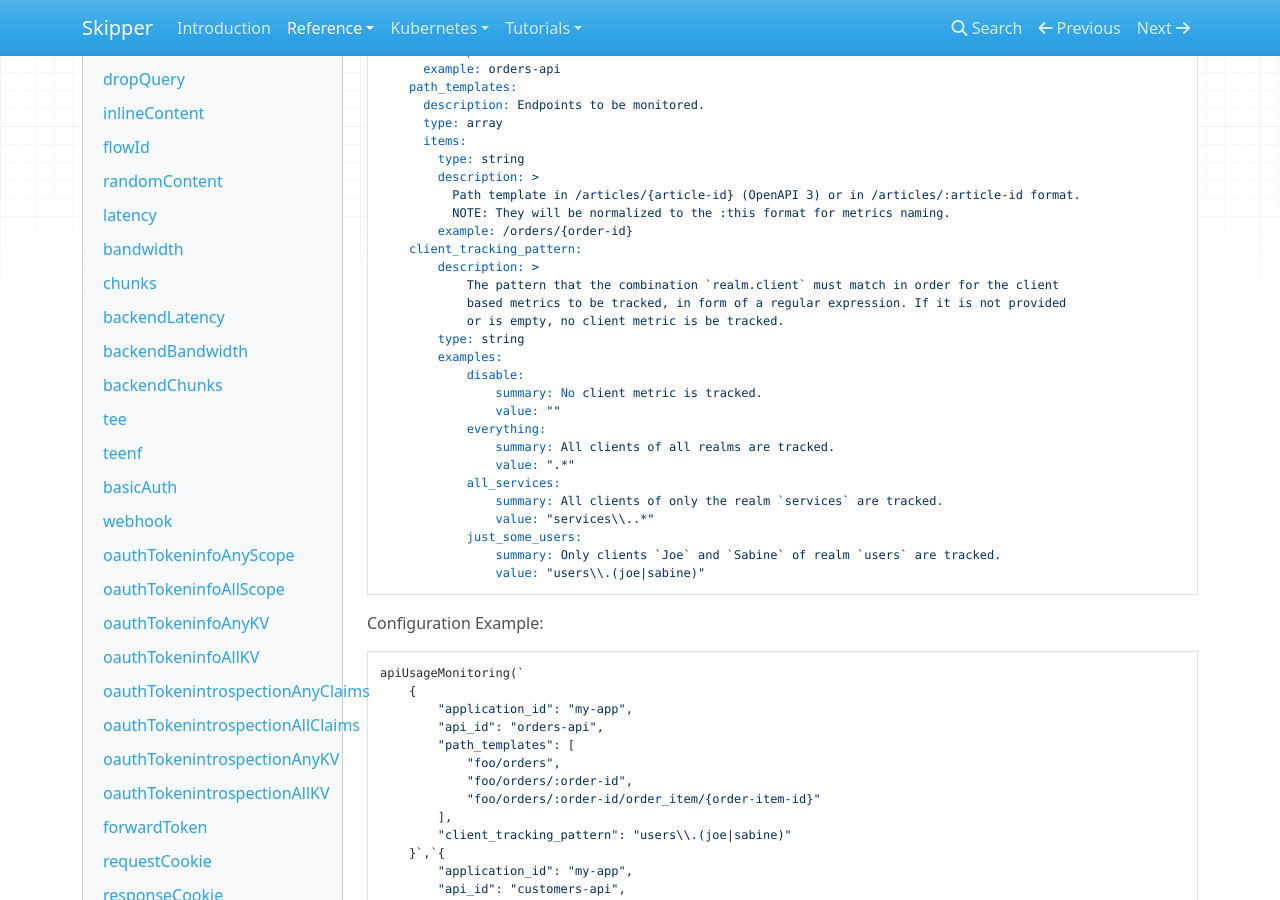
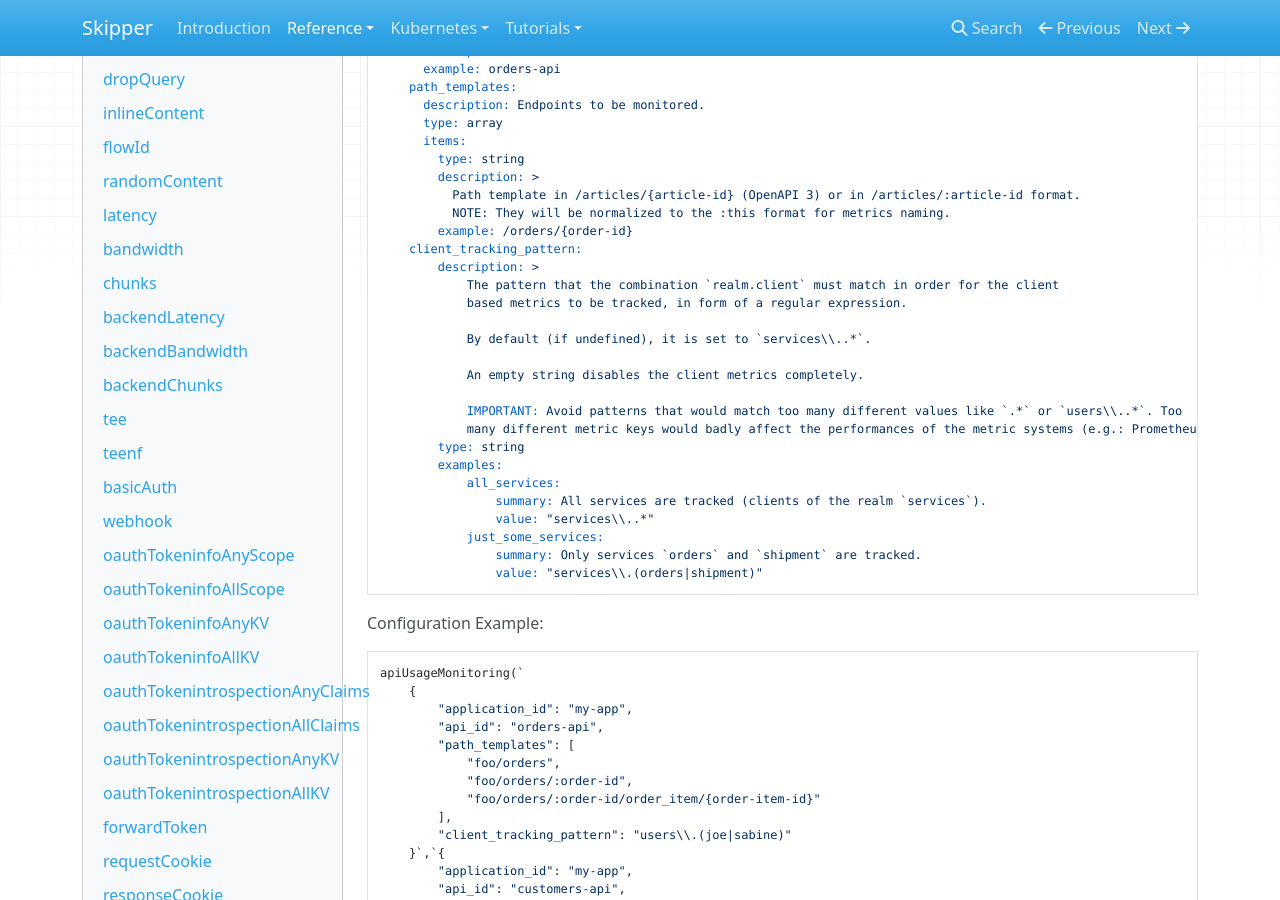
Before and after one commit to zalando/skipper, an MkDocs documentation site: the page built from docs/reference/filters.md, in a window 1280 px wide and 900 px high, scrolled down 19110 px. Built offline with MkDocs 1.6.1, drawn with Linux system fonts in a browser that asks for light colours; nearby versions of some CDN libraries.

Commit message:
give services examples only in documentation + warn against too permissive filters

````diff
--- a/docs/reference/filters.md
+++ b/docs/reference/filters.md
@@ -997,22 +997,22 @@ api-usage-monitoring-configuration:
     client_tracking_pattern:
         description: >
             The pattern that the combination `realm.client` must match in order for the client
-            based metrics to be tracked, in form of a regular expression. If it is not provided
-            or is empty, no client metric is be tracked.
+            based metrics to be tracked, in form of a regular expression.
+
+            By default (if undefined), it is set to `services\\..*`.
+
+            An empty string disables the client metrics completely.
+
+            IMPORTANT: Avoid patterns that would match too many different values like `.*` or `users\\..*`. Too
+            many different metric keys would badly affect the performances of the metric systems (e.g.: Prometheus).
         type: string
         examples:
-            disable:
-                summary: No client metric is tracked.
-                value: ""
-            everything:
-                summary: All clients of all realms are tracked.
-                value: ".*"
             all_services:
-                summary: All clients of only the realm `services` are tracked.
+                summary: All services are tracked (clients of the realm `services`).
                 value: "services\\..*"
-            just_some_users:
-                summary: Only clients `Joe` and `Sabine` of realm `users` are tracked.
-                value: "users\\.(joe|sabine)"
+            just_some_services:
+                summary: Only services `orders` and `shipment` are tracked.
+                value: "services\\.(orders|shipment)"
 ```
 
 Configuration Example:
````
